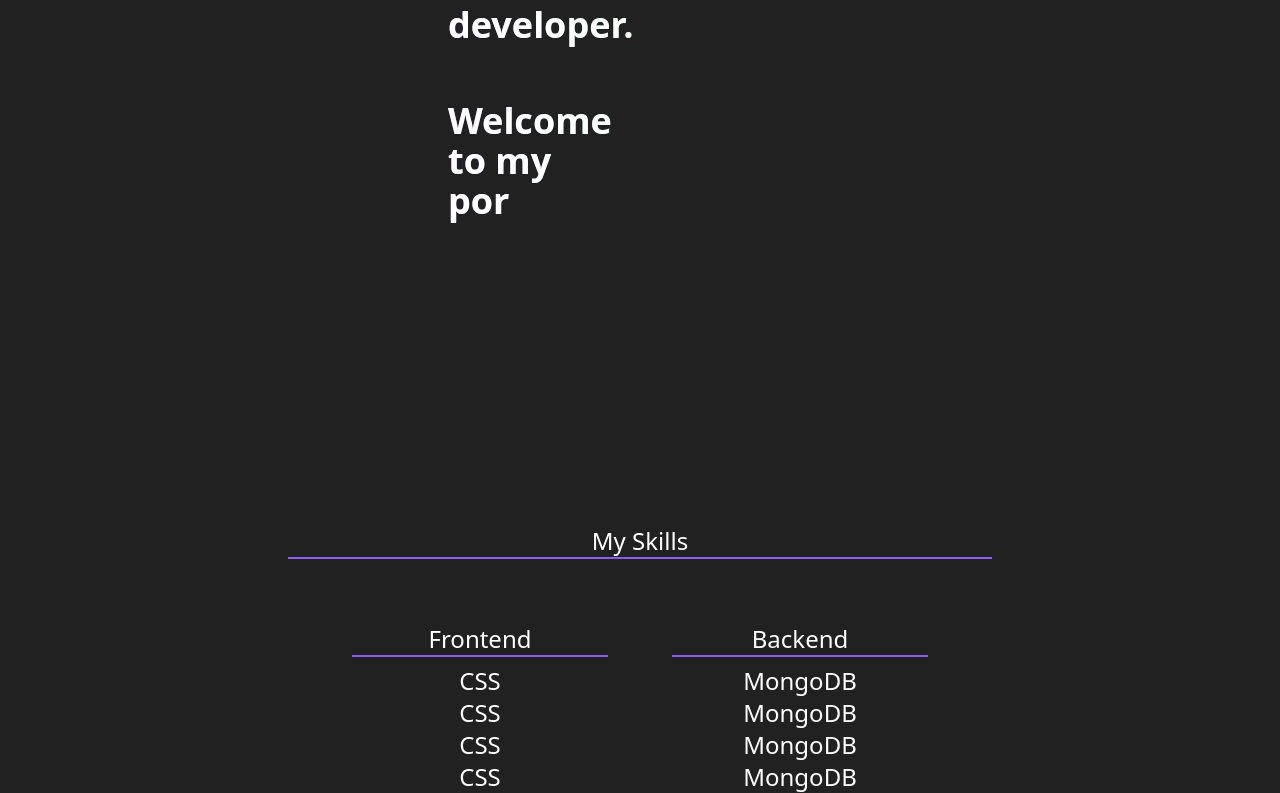
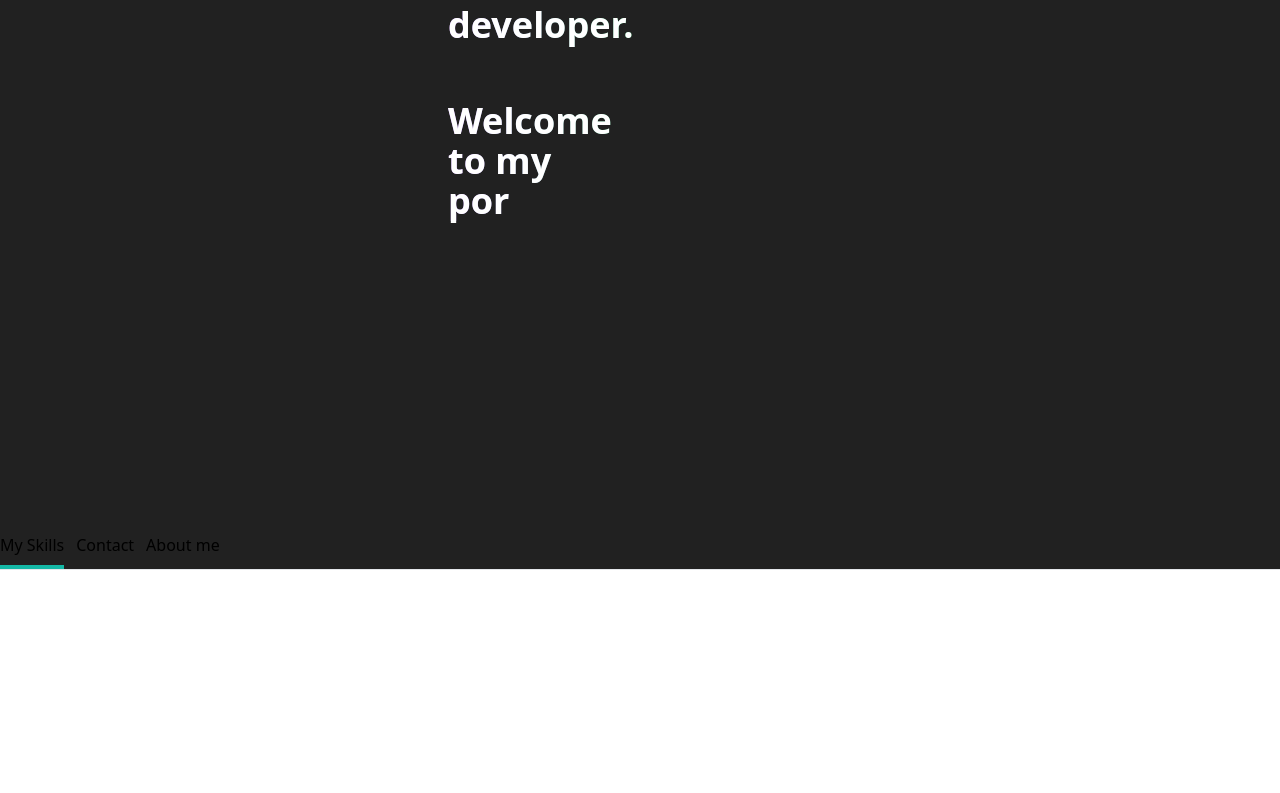
Before and after one commit to GabrielYKB/next.js-portfolio-2.0, a Next.js app: page / in a window 1280 px wide. Shown: the part 555-1348 px from the top of the page. After the commit the page ends 1125 px from the top, so only its background shows below. Built offline with nearby package versions, Linux system fonts and the light colour scheme.

Commit message:
Update on tabs

```diff
--- a/src/components/MainPage.tsx
+++ b/src/components/MainPage.tsx
@@ -2,7 +2,7 @@ import React from "react";
 import Intro from "./Intro";
 import Hero from "./Hero";
 import Skills from "./Skills";
-import { Tabs } from "@material-tailwind/react";
+import Tabs from "./Tabs";
 
 export default function MainPage() {
     return (
@@ -15,7 +15,7 @@ export default function MainPage() {
                     <Hero />
                 </div>
             </div>
-            <Skills />
+            <Tabs />
         </div>
     );
 }
--- a/src/components/Tabs.tsx
+++ b/src/components/Tabs.tsx
@@ -1,4 +1,5 @@
 import { useState } from "react";
+import Skills from "./Skills";
 
 export default function Tabs() {
     const tabsData = [
@@ -8,7 +9,7 @@ export default function Tabs() {
         },
         {
             label: "Contact",
-            content: "My Email, number and address information",
+            content: <Skills />,
         },
         {
             label: "About me",
@@ -18,5 +19,26 @@ export default function Tabs() {
 
     const [activeTabIndex, setActiveTabIndex] = useState(0);
 
-    return <div>Tabs</div>;
+    return (
+        <div>
+            <div className="flex space-x-3 border-b">
+                {tabsData.map((tab, idx) => {
+                    return (
+                        <button
+                            key={idx}
+                            className={`py-2 border-b-4 transition-colors duration-300 ${
+                                idx === activeTabIndex
+                                    ? "border-teal-500"
+                                    : "border-transparent hover:border-gray-200"
+                            }`}
+                            // Change the active tab on click.
+                            onClick={() => setActiveTabIndex(idx)}
+                        >
+                            {tab.label}
+                        </button>
+                    );
+                })}
+            </div>
+        </div>
+    );
 }
```
